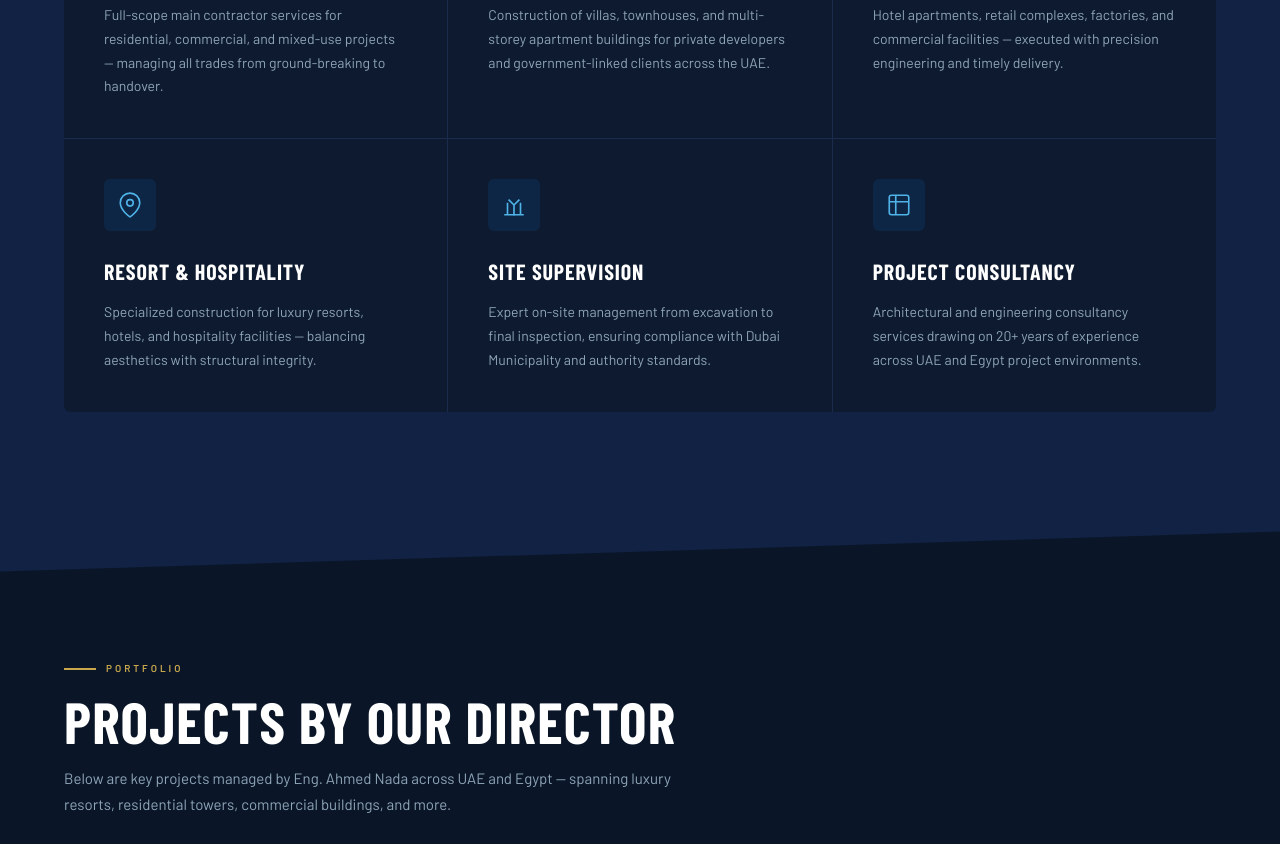
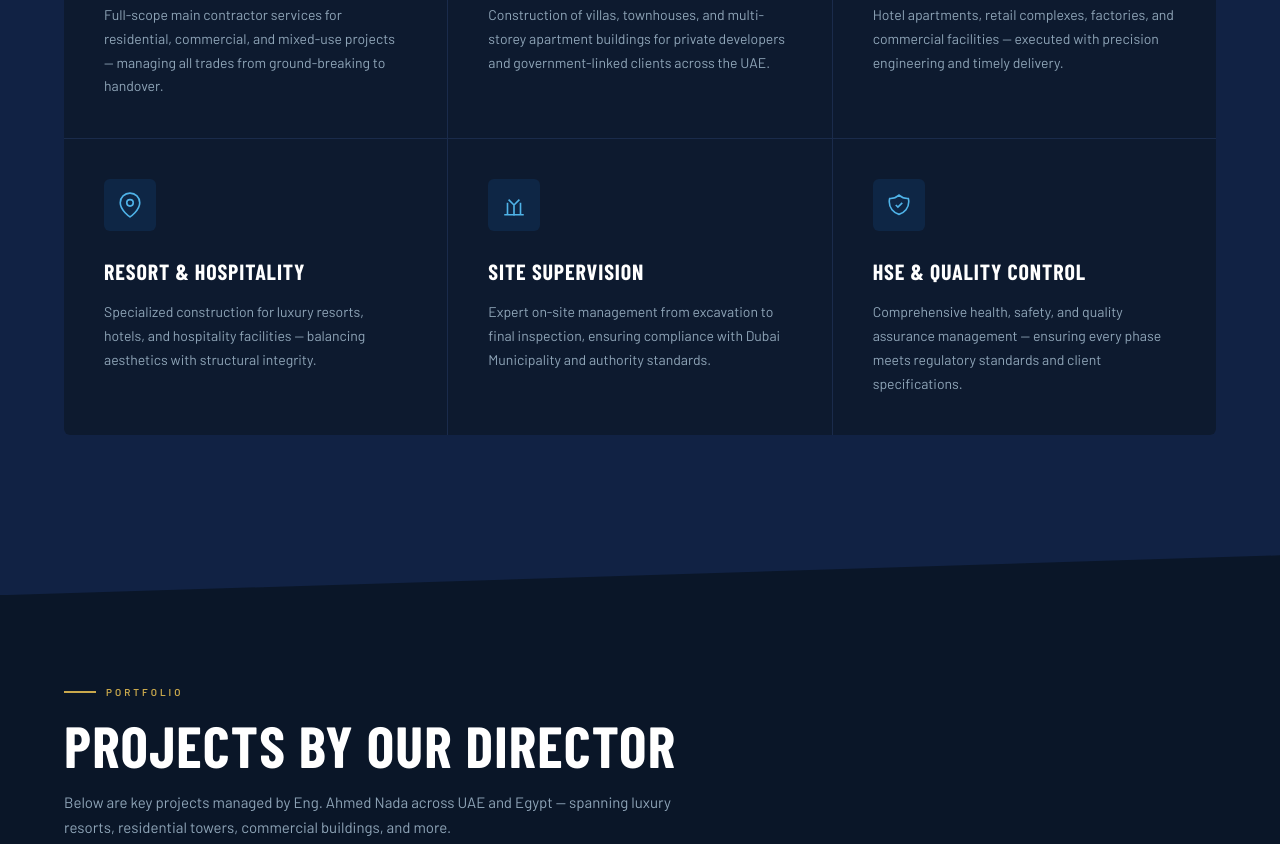
Before and after one commit to rezerdire/SWIFT-ATLANTIS, a plain HTML site: page index.html in a window 1280 px wide. Shown: the part 2255-3099 px from the top of the page. Drawn offline with nearby package versions, Linux system fonts and the light colour scheme; a web font is replaced by a local one.

Commit message:
email add,location of office and changes in services

```diff
--- a/index.html
+++ b/index.html
@@ -231,14 +231,17 @@
         <p class="text-sm leading-[1.7] text-gray-mid">Expert on-site management from excavation to final inspection, ensuring compliance with Dubai Municipality and authority standards.</p>
       </div>
 
-      <div class="group bg-navy/80 p-10 relative overflow-hidden hover:bg-blue/[0.12] transition-colors duration-300">
-        <div class="absolute bottom-0 left-0 right-0 h-0.5 bg-blue scale-x-0 group-hover:scale-x-100 transition-transform duration-300 origin-left"></div>
-        <div class="w-[52px] h-[52px] bg-blue/15 rounded-md flex items-center justify-center mb-6">
-          <svg class="w-[26px] h-[26px] stroke-sky fill-none" stroke-width="1.5" viewBox="0 0 24 24"><path d="M9 3H5a2 2 0 00-2 2v4m6-6h10a2 2 0 012 2v4M9 3v18m0 0h10a2 2 0 002-2V9M9 21H5a2 2 0 01-2-2V9m0 0h18"/></svg>
-        </div>
-        <div class="font-condensed text-[22px] font-bold uppercase tracking-[0.04em] mb-3 text-white">Project Consultancy</div>
-        <p class="text-sm leading-[1.7] text-gray-mid">Architectural and engineering consultancy services drawing on 20+ years of experience across UAE and Egypt project environments.</p>
+    <div class="group bg-navy/80 p-10 relative overflow-hidden hover:bg-blue/[0.12] transition-colors duration-300">
+      <div class="absolute bottom-0 left-0 right-0 h-0.5 bg-blue scale-x-0 group-hover:scale-x-100 transition-transform duration-300 origin-left"></div>
+      <div class="w-[52px] h-[52px] bg-blue/15 rounded-md flex items-center justify-center mb-6">
+        <svg class="w-[26px] h-[26px] stroke-sky fill-none" stroke-width="1.5" viewBox="0 0 24 24">
+          <path d="M9 12l2 2 4-4m5.618-4.016A11.955 11.955 0 0112 2.944a11.955 11.955 0 01-8.618 3.04A12.02 12.02 0 003 9c0 5.591 3.824 10.29 9 11.622C17.176 19.29 21 14.591 21 9a12.02 12.02 0 00-.382-3.016z"/>
+        </svg>
       </div>
+      <div class="font-condensed text-[22px] font-bold uppercase tracking-[0.04em] mb-3 text-white">HSE & Quality Control</div>
+      <p class="text-sm leading-[1.7] text-gray-mid">Comprehensive health, safety, and quality assurance management — ensuring every phase meets regulatory standards and client specifications.</p>
+    </div>
+
     </div>
   </div>
 </section>
@@ -512,7 +515,7 @@
           </div>
           <div>
             <div class="text-[10px] font-semibold tracking-[0.2em] uppercase text-gray-mid mb-0.5">Office Address</div>
-            <div class="text-sm text-white">P.O. Box 206, Dubai Industrial City — Shb-2, Block 3<br>Dubai, United Arab Emirates</div>
+            <div class="text-sm text-white">P.O Box: 60054 Dubai Office 901, Crystal Tower,Business Bay<br>Dubai, United Arab Emirates</div>
           </div>
         </div>
   <div class="flex items-center gap-4 px-6 py-6 border border-white/[0.2] rounded-md hover:bg-white/[0.03] transition-colors">
@@ -530,7 +533,7 @@
           </div>
           <div>
             <div class="text-[10px] font-semibold tracking-[0.2em] uppercase text-gray-mid mb-0.5">Email</div>
-            <div class="text-sm text-white">nada_189@yahoo.com</div>
+            <div class="text-sm text-white">ahmednada2swiftatlantis.ae</div>
           </div>
         </div>
   <div class="flex items-center gap-4 px-6 py-6 border border-white/[0.2] rounded-md hover:bg-white/[0.03] transition-colors">
```
